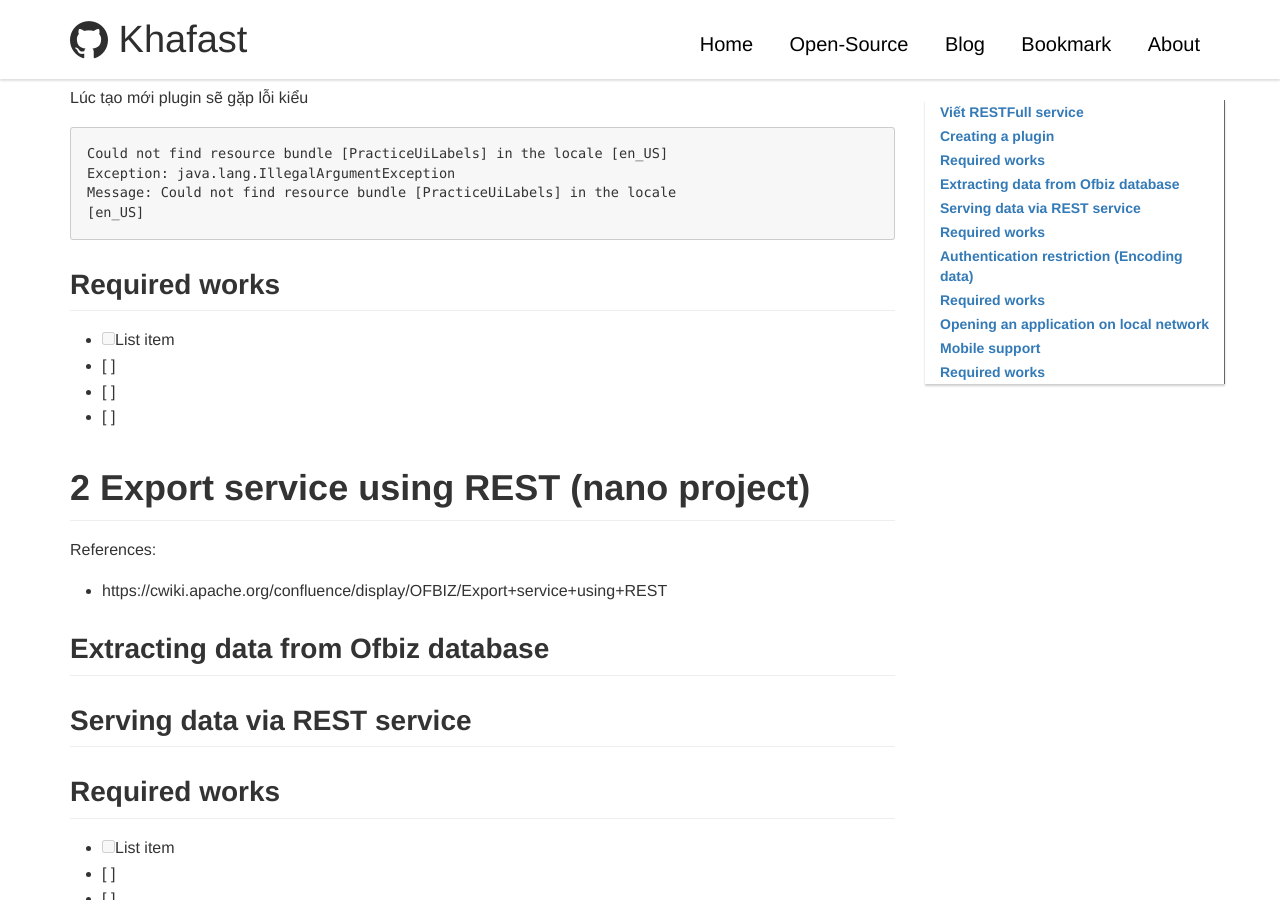
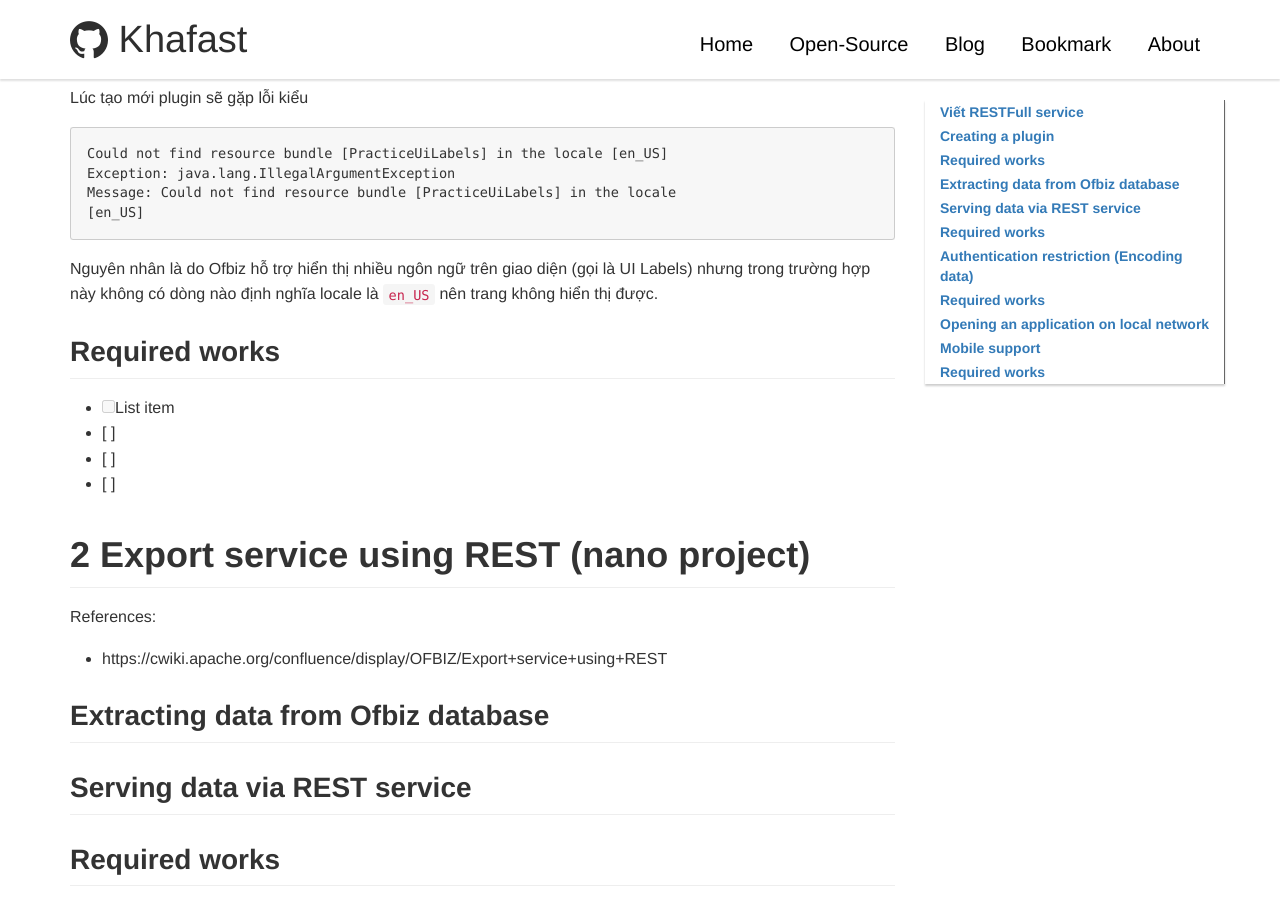
Before and after one commit to khafast/khafast.github.io, a Jekyll site: the page built from _posts/2018/2019-01-05-Apache-Ofbiz-overview.md, in a window 1280 px wide and 900 px high, scrolled down 1233 px. Built offline with Jekyll 4.4.1, drawn with Linux system fonts in a browser that asks for light colours; our own code applies the rules of GitHub Pages for plain Markdown files; comment, search, counter and statistics services are not loaded; some of the changed lines change nothing that is shown.

Commit message:
_posts/2018/2019-01-05-Apache-Ofbiz-overview.md updated from https://stackedit.io/

````diff
--- a/_posts/2018/2019-01-05-Apache-Ofbiz-overview.md
+++ b/_posts/2018/2019-01-05-Apache-Ofbiz-overview.md
@@ -41,6 +41,8 @@ Exception: java.lang.IllegalArgumentException
 Message: Could not find resource bundle [PracticeUiLabels] in the locale
 [en_US]
 ```
+Nguyên nhân là do Ofbiz hỗ trợ hiển thị nhiều ngôn ngữ trên giao diện (gọi là UI Labels) nhưng trong trường hợp này không có dòng nào định nghĩa locale là `en_US` nên trang không hiển thị được.
+
 
 ## Required works
 
@@ -95,6 +97,6 @@ References:
 
 > Written with [StackEdit](https://stackedit.io/).
 <!--stackedit_data:
-eyJoaXN0b3J5IjpbODk4MDMyMzUwLDgwOTQ2MDE5MywtMjAwNT
-QwMzQ0MF19
+eyJoaXN0b3J5IjpbLTEyMjc3NDEzNTIsODA5NDYwMTkzLC0yMD
+A1NDAzNDQwXX0=
 -->
````
